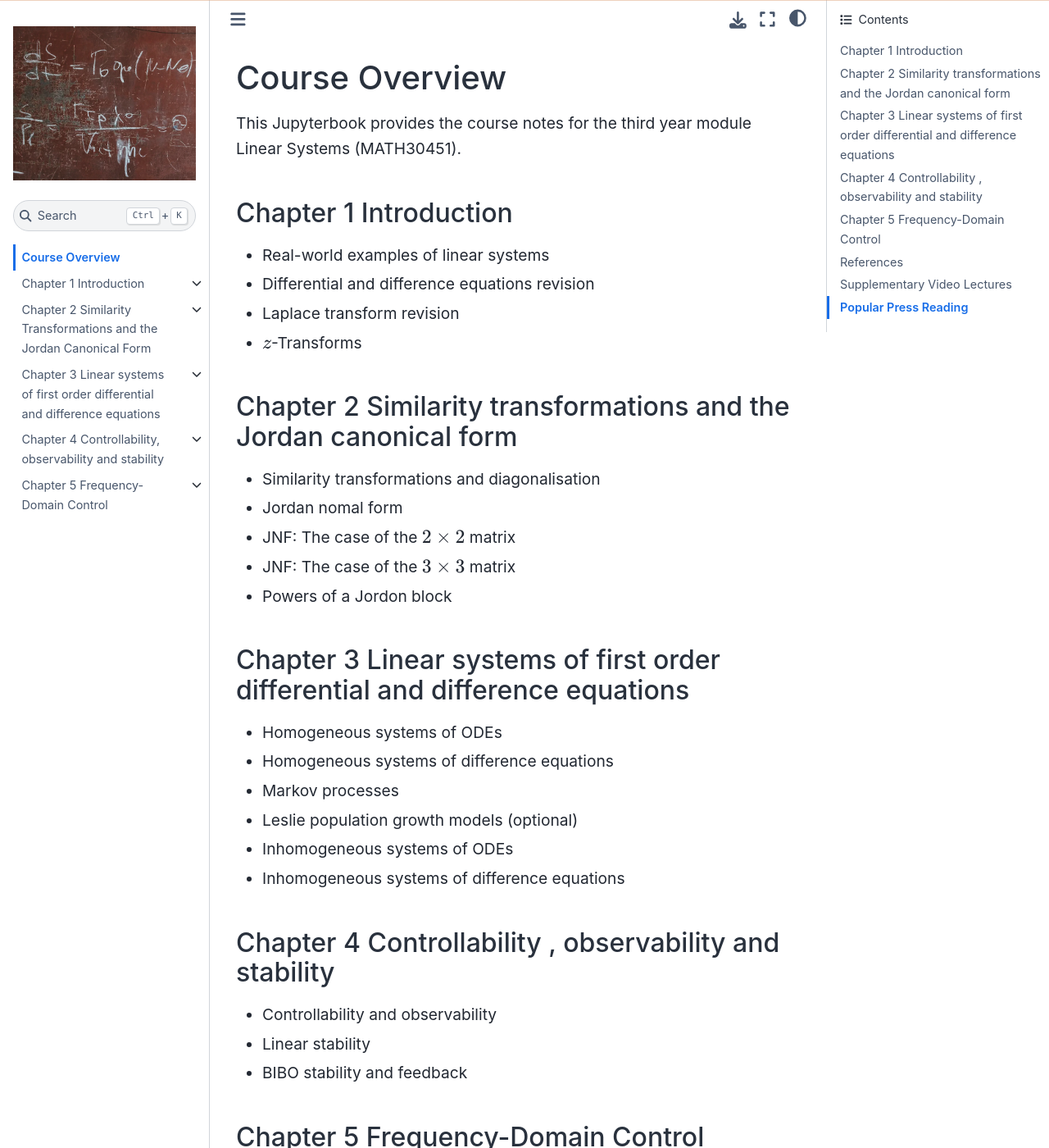
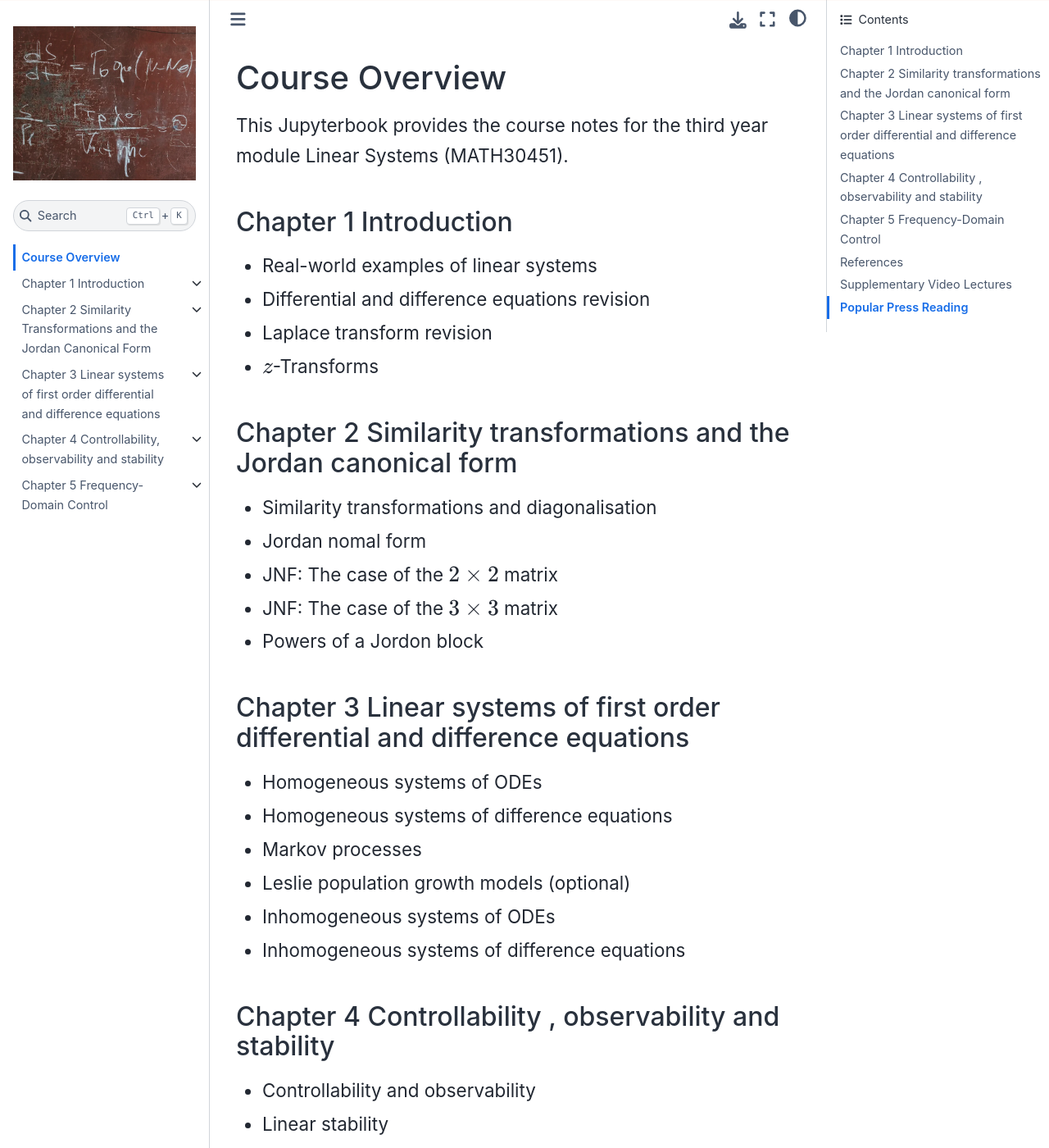
Before and after one commit to jjcrofts77/Linear-Systems-MATH30451, a Jupyter Book: the page built from intro.md, in a window 1280 px wide and 1400 px high. Shown: the whole window at 82% size. Built offline with Jupyter Book 1.0.4 settings and Sphinx 7.4.7 and the Sphinx Book theme 1.1.4, drawn with Linux system fonts in a browser that asks for light colours.

Commit message:
Update myfonts.css

```diff
--- a/_static/myfonts.css
+++ b/_static/myfonts.css
@@ -1 +1 @@
-body { font-size: 1.2rem;}
+body { font-size: 1.4rem;}
```
